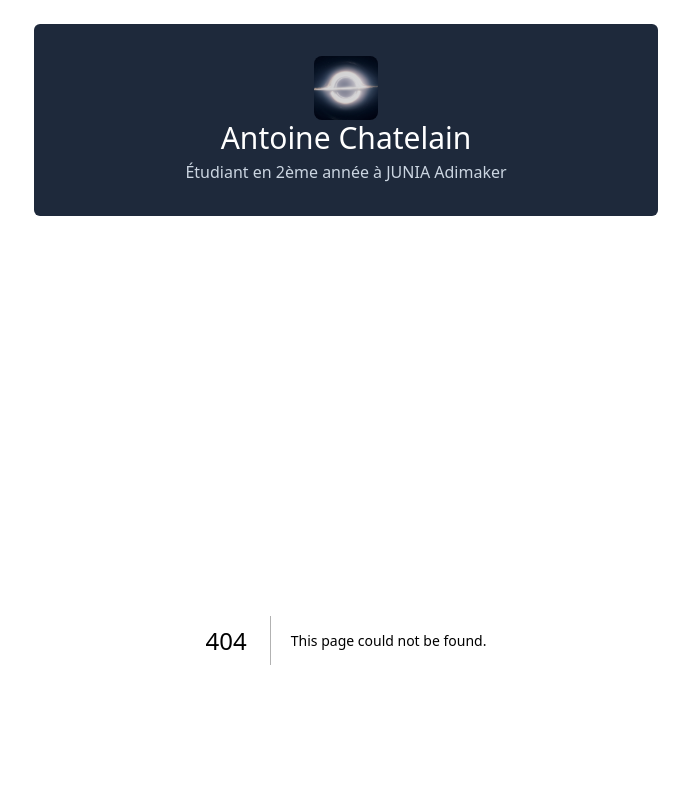
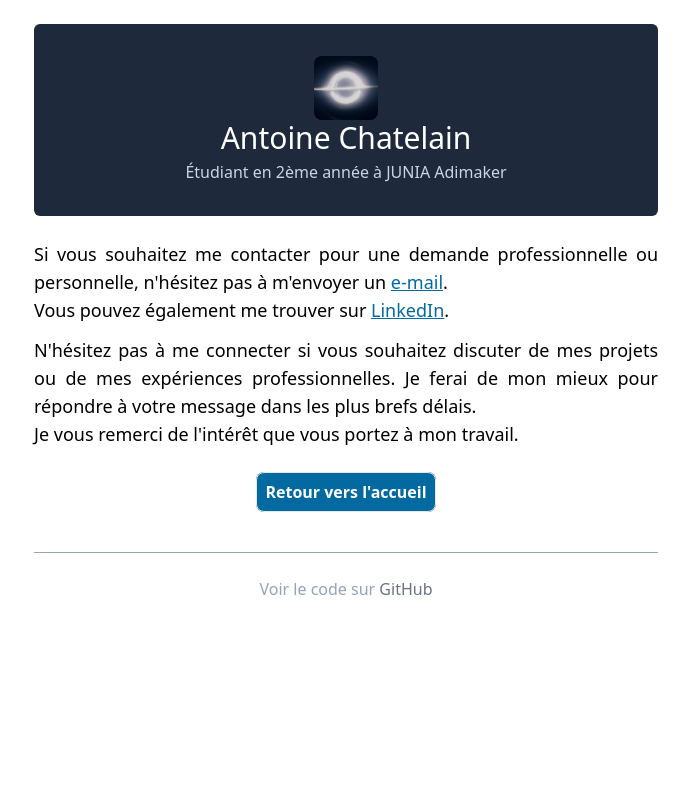
Before and after one commit to Redblockmasteur/My-portfolio, a Next.js app: page /contact in a window 1280 px wide. Before the commit this address had no page. Shown: the top 800 px of the page, without its empty margins (294-983 px from the left). Built offline with nearby package versions, Linux system fonts and the light colour scheme.

Commit message:
Added contact page

```diff
--- /dev/null
+++ b/app/contact/page.tsx
@@ -0,0 +1,13 @@
+
+const contact = (pops: any) => {
+    return (
+    <div>
+        <p className=" text-justify text-lg">Si vous souhaitez me contacter pour une demande professionnelle ou personnelle, n'hésitez pas à m'envoyer un <a href="mailto:antoine.chatelain@student.junia.com" className="underline text-sky-700 hover:text-sky-500"> e-mail</a>. <br /> Vous pouvez également me trouver sur <a href="https://www.linkedin.com/in/chatelain-antoine/" className=" underline text-sky-700 hover:text-sky-500">LinkedIn</a>.</p>
+        <p className=" mt-3 text-justify text-lg">N'hésitez pas à me connecter si vous souhaitez discuter de mes projets ou de mes expériences professionnelles. Je ferai de mon mieux pour répondre à votre message dans les plus brefs délais. <br /> Je vous remerci de l'intérêt que vous portez à mon travail.</p>
+        <div className="text-center mt-8">
+        <a className=" hover:bg-sky-900 border rounded-lg bg-sky-700 p-2 text-white font-semibold" href="/">Retour vers l'accueil</a>
+        </div>
+    </div>
+  );
+};
+export default contact;
--- a/app/page.tsx
+++ b/app/page.tsx
@@ -13,9 +13,10 @@ const HomePage = () => {
     return(
       <div>
         <div className='border rounded-lg p-2 mb-4'>
-          <p className=' text-lg m-1'>👋 Bienvenue sur mon nouveau portfolio.</p>
+          <p className=' text-xl m-1'>👋 Bienvenue sur mon nouveau portfolio.</p>
           <p className=' text-justify'>Actuellement en 2ème année à Adimaker, Lille majeur "ISEN".</p>
           <p>Adimaker étant une classe préparatoire avec un apprentissage par projet. Je consigne ici une partie des projets que j’ai réalisés pour Adimaker ou sur mon temps libre.</p>
+          <p className=' mt-3 text-lg'>Mon profil vous intéresse, n'hésitez pas à me <a className='underline text-sky-700 hover:text-sky-500' href="/contact">contacter</a> </p>
         </div>
         <div className='grid grid-cols-1 md:grid-cols-2 gap-4'>{postPreviews}</div>
       </div>
```
